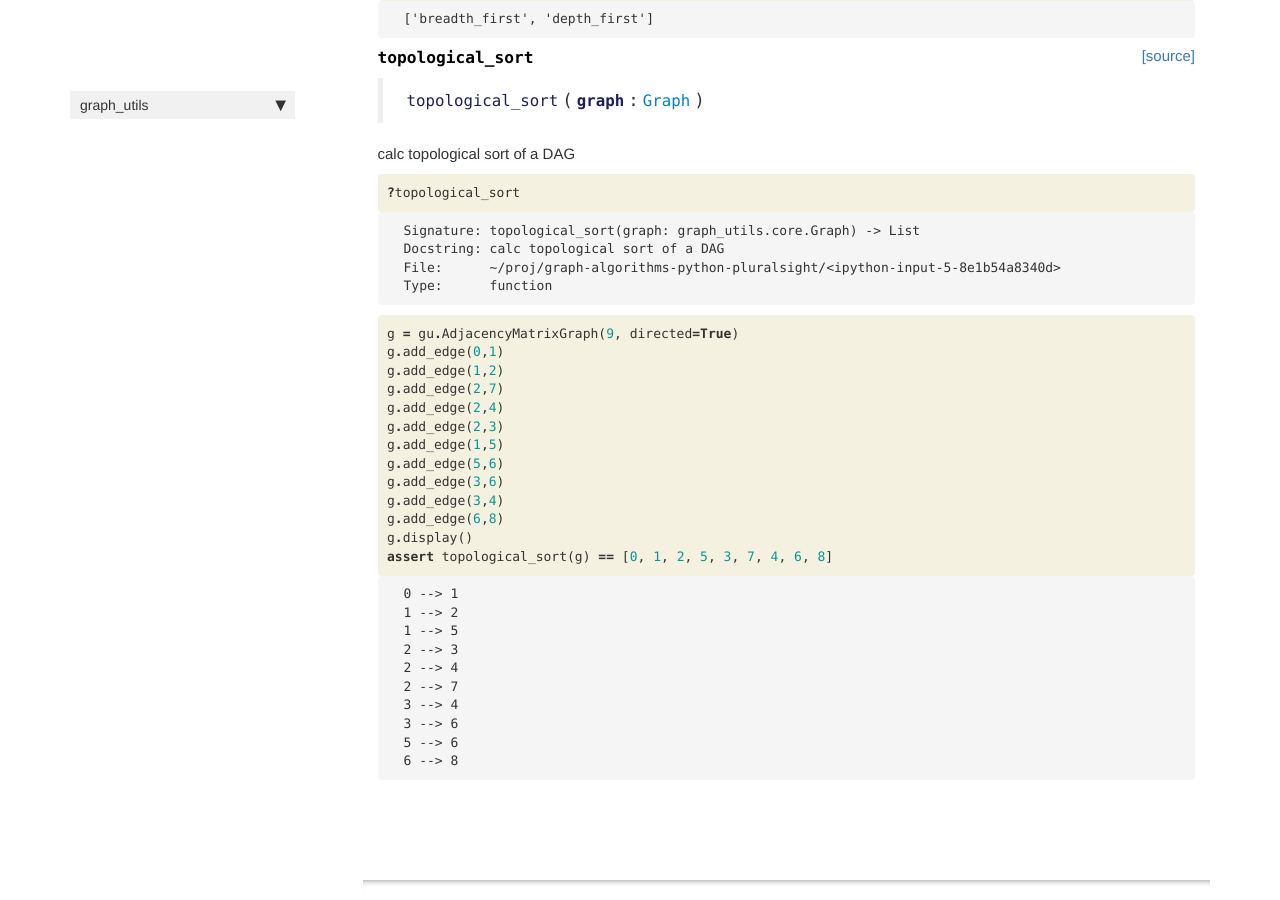
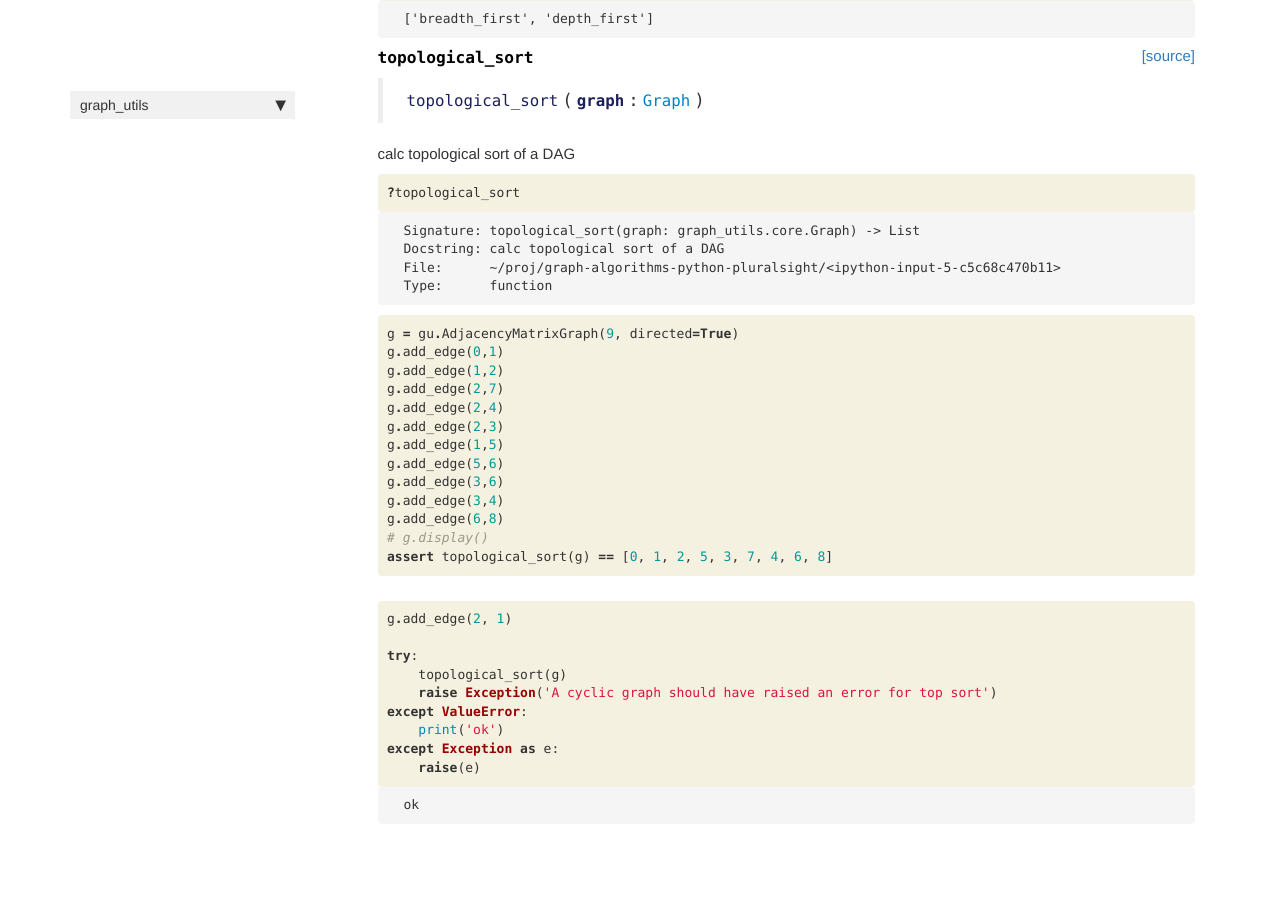
Before and after one commit to ddobrinskiy/graph-algorithms-python-pluralsight, a Jekyll site: the page built from docs/topological_sort.html, in a window 1280 px wide and 900 px high, scrolled down 400 px. Built offline with Jekyll 4.4.1, drawn with Linux system fonts in a browser that asks for light colours; nearby versions of some CDN libraries; comment, search, counter and statistics services are not loaded.

Commit message:
add tests

```diff
--- a/docs/topological_sort.html
+++ b/docs/topological_sort.html
@@ -156,7 +156,7 @@ description: "summary"
 <div class="output_text output_subarea ">
 <pre><span class="ansi-red-fg">Signature:</span> topological_sort<span class="ansi-blue-fg">(</span>graph<span class="ansi-blue-fg">:</span> graph_utils<span class="ansi-blue-fg">.</span>core<span class="ansi-blue-fg">.</span>Graph<span class="ansi-blue-fg">)</span> <span class="ansi-blue-fg">-&gt;</span> List
 <span class="ansi-red-fg">Docstring:</span> calc topological sort of a DAG
-<span class="ansi-red-fg">File:</span>      ~/proj/graph-algorithms-python-pluralsight/&lt;ipython-input-5-8e1b54a8340d&gt;
+<span class="ansi-red-fg">File:</span>      ~/proj/graph-algorithms-python-pluralsight/&lt;ipython-input-5-c5c68c470b11&gt;
 <span class="ansi-red-fg">Type:</span>      function
 </pre>
 </div>
@@ -187,8 +187,33 @@ description: "summary"
 <span class="n">g</span><span class="o">.</span><span class="n">add_edge</span><span class="p">(</span><span class="mi">3</span><span class="p">,</span><span class="mi">6</span><span class="p">)</span>
 <span class="n">g</span><span class="o">.</span><span class="n">add_edge</span><span class="p">(</span><span class="mi">3</span><span class="p">,</span><span class="mi">4</span><span class="p">)</span>
 <span class="n">g</span><span class="o">.</span><span class="n">add_edge</span><span class="p">(</span><span class="mi">6</span><span class="p">,</span><span class="mi">8</span><span class="p">)</span>
-<span class="n">g</span><span class="o">.</span><span class="n">display</span><span class="p">()</span>
+<span class="c1"># g.display()</span>
 <span class="k">assert</span> <span class="n">topological_sort</span><span class="p">(</span><span class="n">g</span><span class="p">)</span> <span class="o">==</span> <span class="p">[</span><span class="mi">0</span><span class="p">,</span> <span class="mi">1</span><span class="p">,</span> <span class="mi">2</span><span class="p">,</span> <span class="mi">5</span><span class="p">,</span> <span class="mi">3</span><span class="p">,</span> <span class="mi">7</span><span class="p">,</span> <span class="mi">4</span><span class="p">,</span> <span class="mi">6</span><span class="p">,</span> <span class="mi">8</span><span class="p">]</span>
+</pre></div>
+
+    </div>
+</div>
+</div>
+
+</div>
+    {% endraw %}
+
+    {% raw %}
+
+<div class="cell border-box-sizing code_cell rendered">
+<div class="input">
+
+<div class="inner_cell">
+    <div class="input_area">
+<div class=" highlight hl-ipython3"><pre><span></span><span class="n">g</span><span class="o">.</span><span class="n">add_edge</span><span class="p">(</span><span class="mi">2</span><span class="p">,</span> <span class="mi">1</span><span class="p">)</span>
+
+<span class="k">try</span><span class="p">:</span>
+    <span class="n">topological_sort</span><span class="p">(</span><span class="n">g</span><span class="p">)</span>
+    <span class="k">raise</span> <span class="ne">Exception</span><span class="p">(</span><span class="s1">&#39;A cyclic graph should have raised an error for top sort&#39;</span><span class="p">)</span>
+<span class="k">except</span> <span class="ne">ValueError</span><span class="p">:</span>
+    <span class="nb">print</span><span class="p">(</span><span class="s1">&#39;ok&#39;</span><span class="p">)</span>
+<span class="k">except</span> <span class="ne">Exception</span> <span class="k">as</span> <span class="n">e</span><span class="p">:</span>
+    <span class="k">raise</span><span class="p">(</span><span class="n">e</span><span class="p">)</span>
 </pre></div>
 
     </div>
@@ -201,16 +226,7 @@ description: "summary"
 <div class="output_area">
 
 <div class="output_subarea output_stream output_stdout output_text">
-<pre>0 --&gt; 1
-1 --&gt; 2
-1 --&gt; 5
-2 --&gt; 3
-2 --&gt; 4
-2 --&gt; 7
-3 --&gt; 4
-3 --&gt; 6
-5 --&gt; 6
-6 --&gt; 8
+<pre>ok
 </pre>
 </div>
 </div>
--- a/graph_utils/top_sort.py
+++ b/graph_utils/top_sort.py
@@ -43,4 +43,5 @@ def topological_sort(graph:gu.Graph) -> List:
     if len(sortedList) != graph.numVertices:
         raise ValueError("This graph has a cycle!")
 
+
     return sortedList
```
Also changed, not shown: 1 other file.
